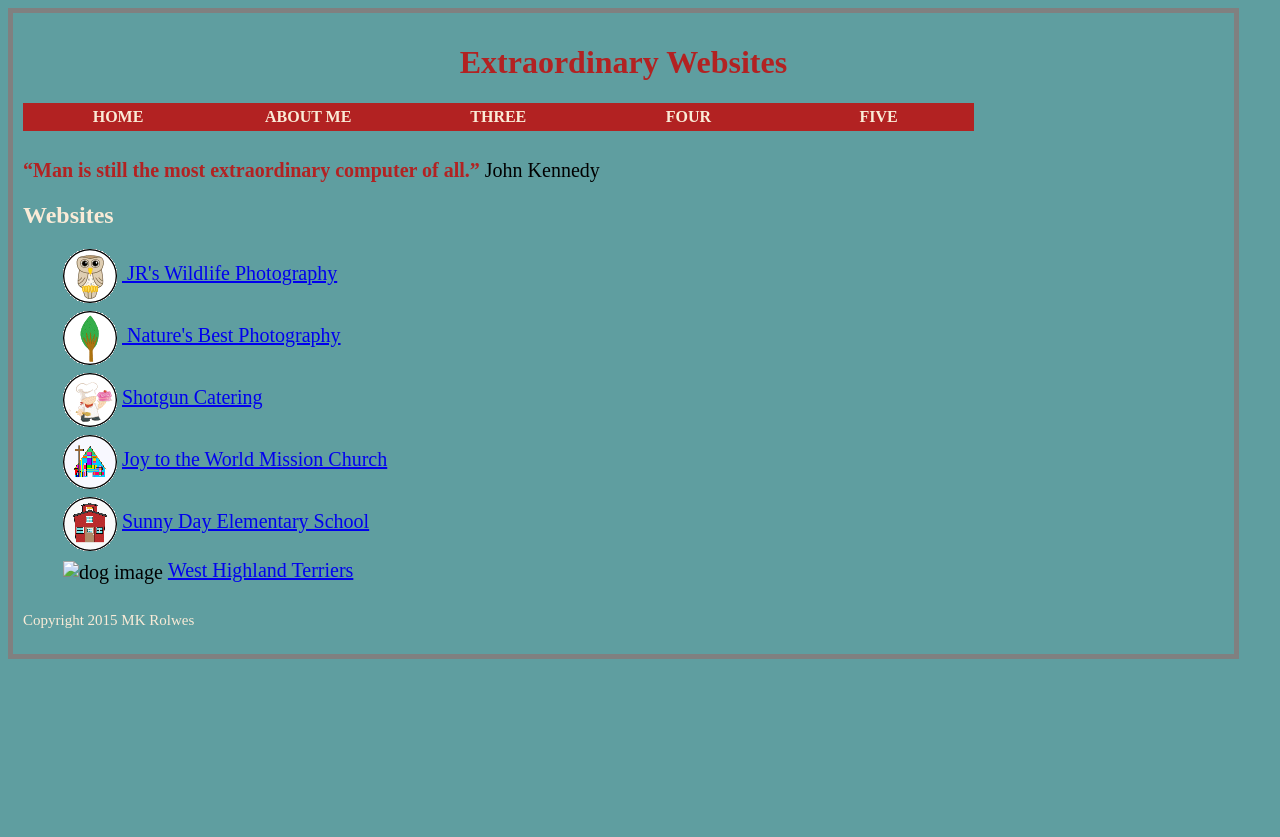
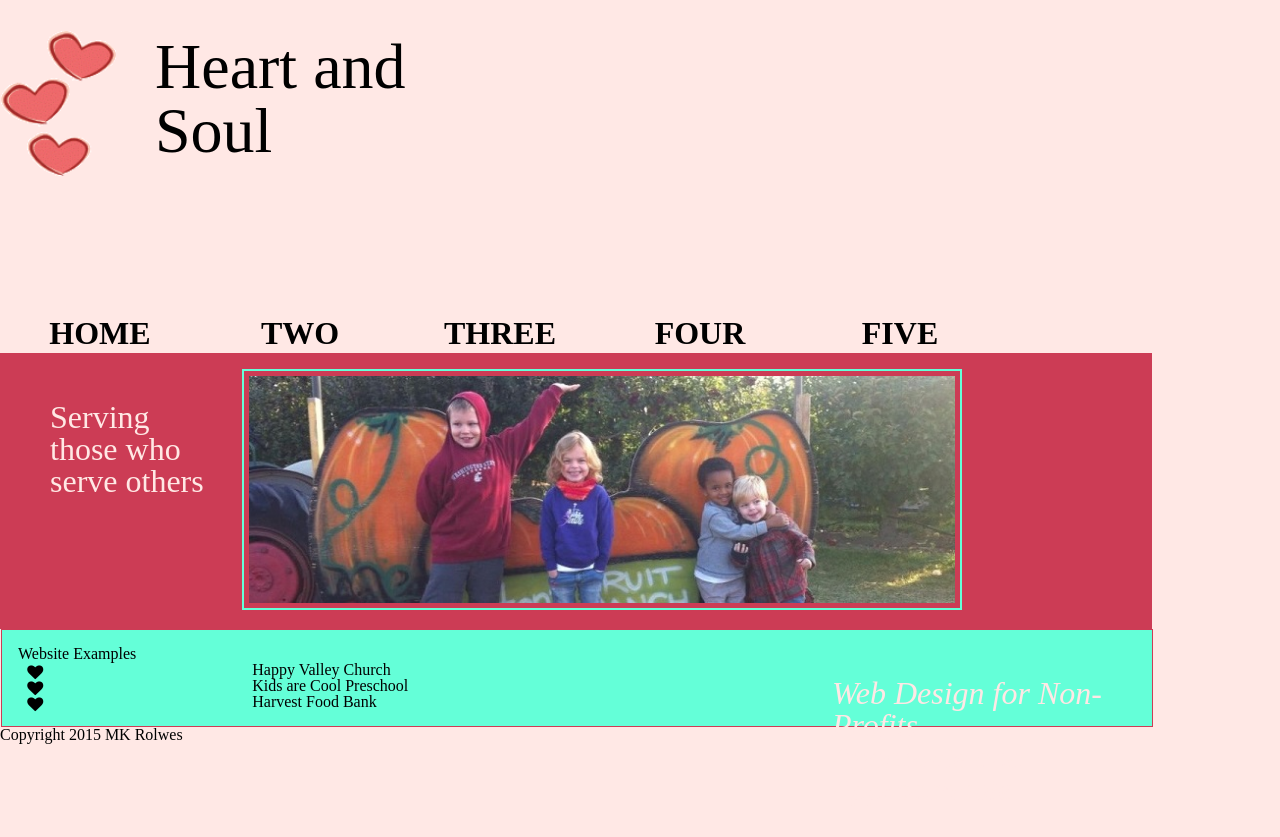
Before and after one commit to mrolwes/portfolio, a plain HTML site: page index.html in a window 1280 px wide. Before the commit the page ends 800 px from the top, so only its background shows below. Drawn offline with nearby package versions, Linux system fonts and the light colour scheme; a web font is replaced by a local one.

Commit message:
assignment 5

```diff
--- a/index.html
+++ b/index.html
@@ -3,51 +3,53 @@
   <head>
     <meta charset="UTF-8">
     <title>Portfolio</title>
+    <link rel="stylesheet" href="https://maxcdn.bootstrapcdn.com/font-awesome/4.4.0/css/font-awesome.min.css">
+    <link href='https://fonts.googleapis.com/css?family=Nova+Flat' rel='stylesheet' type='text/css'>
+    <link href='https://fonts.googleapis.com/css?family=Coda' rel='stylesheet' type='text/css'>
+    <link rel="stylesheet" type="text/css" href="styles/meyer-reset.css">
     <link rel="stylesheet" type="text/css" href="styles/first-stylesheet.css">
   </head>
 
 <body>
+  <header>
+    <img src="images/heart.gif" alt="heart image goes here" style="145px;height:145px;">
+    <h1>Heart and Soul</h1>
+  </header>
+
   <div>
-    <header>
-      <h1>Extraordinary Websites</h1>
     <nav>
       <a href="index.html">Home</a>
-        <a href="designer.html">About Me</a>
+      <a href="designer.html">Two</a>
       <a href="#">Three</a>
       <a href="#">Four</a>
       <a href="#">Five</a>
     </nav>
-    </header>
+  </div>
 
-    <br>
-    <br>
   <article>
-
-      <p><q>Man is still the most extraordinary computer of all.</q> John Kennedy</p>
-
+    <h2>Serving those who serve others </h2>
+    <img src="images/greenbluff.jpg" alt="children playing">
+    <p> Web Design for Non-Profits <br>Affordable and Approachable  </p>
   </article>
 
   <section>
-
     <header>
-        <h2>Websites</h2>
+      <h3>Website Examples</h3>
     </header>
-
+    <nav>
       <ul>
-        <li><img src="images/owl.gif" alt="owl image" style="width:54px; height:54px" align="middle"><a href="wildlife.html"> JR's Wildlife Photography</a></li>
-        <li><img src="images/landscape.gif" alt="tree image"style="width:54px; height:54px" align="middle"><a href="Landscape.html"> Nature's Best Photography</a></li>
-        <li><img src="images/catering.gif" alt="chef image" style="width:54px; height:54px" align="middle"><a href="cater.html">Shotgun Catering</a></li>
-        <li><img src="images/church.gif" alt="church image" style="width:54px; height:54px" align="middle"><a href="church.html">Joy to the World Mission Church</a></li>
-        <li><img src="images/school.gif" alt="school image" style="width:54px; height:54px" align="middle"><a href="school.html">Sunny Day Elementary School</a></li>
-        <li><img src="images/dog.gif." alt="dog image" style="width:54px; height:54px" align="middle"><a href="westies.html">West Highland Terriers</a></li>
+        <ul class="fa-ul">
+          <li><i class="fa-li fa fa-heart"></i><a href="church.html"></a>Happy Valley Church</li>
+          <li><i class="fa-li fa fa-heart"></i><a href="school.html"></a>Kids are Cool Preschool</li>
+          <li><i class="fa-li fa fa-heart"></i><a href="cater.html"></a>Harvest Food Bank</li>
         </ul>
-
+    </nav>
   </section>
 
   <footer>
       <p> Copyright 2015 MK Rolwes</p>
   </footer>
-    </div>
+
 </body>
 
 </html>
--- a/styles/first-stylesheet.css
+++ b/styles/first-stylesheet.css
@@ -1,81 +1,90 @@
+*{box-sizing: border-box}
+
 body {
-  background-color: cadetblue;
+  background-color: #FFE8E5;
+}
+
+body header img {
+  width: auto;
+  margin: 1px;
+  float: left;
+}
+
+body header h1 {
+  align: left;
+  width: 30%;
+  padding: 5px;
+  margin-top: 30px;
+  margin-left: 150px;
+  font-family: "Nova Flat";
+  font-size: 4em;
 }
 
 div {
-  width: 95%;
-  padding: 10px;
-  border: 5px solid gray;
-  margin 0;
-}
-
-h1 {
-  color: firebrick;
-  text-align: center;
-}
-
-h2 {
-  color: antiquewhite;
-}
-
-p {
-  font-family: "Times New Roman";
-  font-size: 20px;
-}
-
-a:link {
-  text-decoration: underline;
-}
-
-a:visited {
-  color: #FF0000;
-}
-
-a:hover {
-  color: #FFFF00;
+  width: auto;
+  margin-top: 145px;
+  margin-left; 1px;
 }
 
 nav a:link, a:visited {
-    display: block;
-    width: 15%;
-    font-weight: bold;
-    color: antiquewhite;
-    background-color: firebrick;
-    text-align: center;
-    padding: 5px;
-    text-decoration: none;
-    text-transform: uppercase;
-    float:left;
-}
-
-q {
-    color: firebrick;
-    font-weight: bold;
-}
-
-ul {
-    list-style-type: none;
-    font-size: 20px;
-}
-
-ul img {
-    padding-right: 5px;
-    padding-bottom: 8px;
-}
-
-footer p{
-    font-size: 15px;
-    color: antiquewhite;
-}
-
-aside {
-    display: block;
-    float: left;
-    width: 10%;
-    margin: 0 10px 10px 10px;
-    padding: 6px;
+  float: left;
+  display: block;
+  align: left;
+  width: 200px;
+  font-family: Coda;
+  font-weight: bold;
+  color: black;
+  font-size: 2em;
+  background-color: #FFE8ES;
+  text-align: center;
+  padding: 4px;
+  text-decoration: none;
+  text-transform: uppercase;
 }
 
 article {
-    display: block;
+  clear: left;
+  width: 90%;
+  padding: 1em;
+  background-color: #CC3C55;
 }
+
+article h2 {
+  float: left;
+  width: 20%;
+  padding: 1em;
+  margin-left: 2px;
+  margin-top; 1em;
+  font-family: "Nova Flat";
+  color: #FFE8E5;
+  font-size: 2em;
+}
+article p {
+  float: right;
+  width: 30%;
+  padding: 1em;
+  margin-top: 1em;
+  font-family: Coda;
+  font-style: italic;
+  color: #FFE8E5;
+  font-size: 2em;
+}
+
+
+article img {
+  width: 720px;
+  padding: 5px;
+  border: 2px solid #64FFD8;
+}
+
+section {
+  width: 90%;
+  padding: 1em;
+  border: 1px solid #CC3C55;
+  margin-left: 1px;
+  background-color: #64FFD8;
+}
+
+section h3 {
+  font-family: "Nova Flat";
+}
```
Also changed, not shown: images/greenbluff.jpg (added), images/heart.gif (added). Lines whose indentation alone changed are shown as unchanged.
